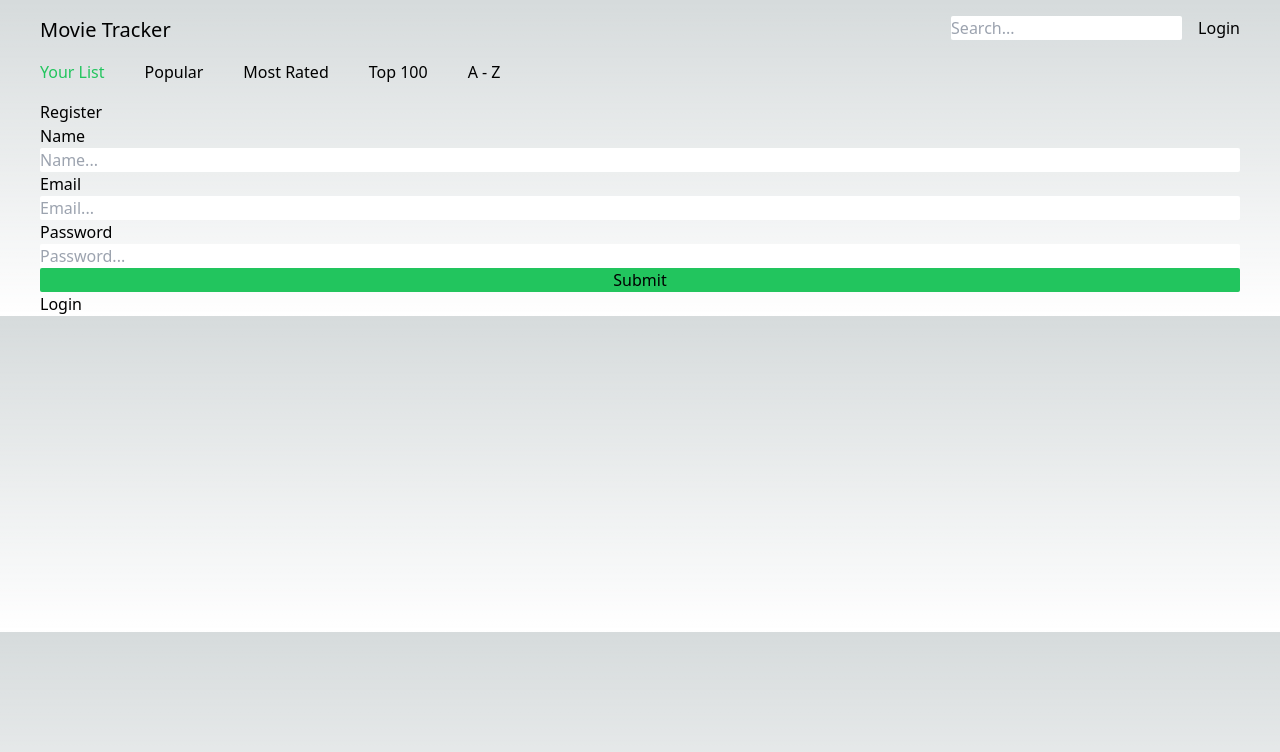
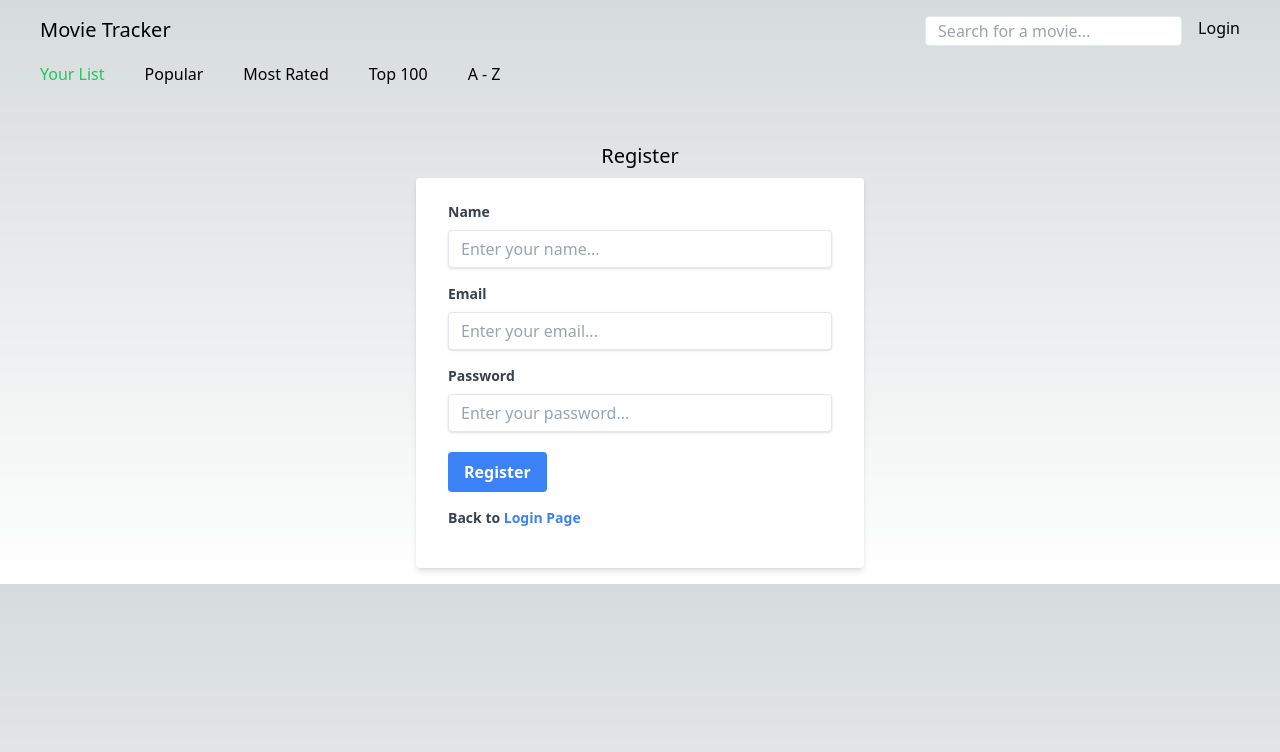
Before and after one commit to sunnybhandal/Movie-Tracker, a Next.js app: page /register in a window 1280 px wide. Shown: the top 752 px of the page. Built offline with nearby package versions, Linux system fonts and the light colour scheme; no server answers.

Commit message:
main look and feel

```diff
--- a/app/components/Header.jsx
+++ b/app/components/Header.jsx
@@ -8,8 +8,6 @@ import Link from "next/link";
 export default function Header({ setPage }) {
   const router = useRouter();
   const { data } = useSession();
-
-  // console.log('fun')
 
   const handleHome = () => {
     router.push("/");
@@ -30,7 +28,11 @@ export default function Header({ setPage }) {
           <div className="flex space-x-4">
             <MovieSearch />
             <h1>{data?.user.name}</h1>
-            <span className="cursor-pointer" href="/" onClick={() => signOut()}>
+            <span
+              className="cursor-pointer hover:text-green-500 "
+              href="/"
+              onClick={() => signOut()}
+            >
               Logout
             </span>
           </div>
--- a/app/components/MovieSearch.jsx
+++ b/app/components/MovieSearch.jsx
@@ -2,10 +2,11 @@ export default function MovieSearch() {
   return (
     <div>
       <input
+        className=" border rounded w-full py-1 px-3 text-gray-700 leading-tight focus:outline-none"
         type="search"
         name="search"
-        placeholder="Search..."
-        className="rounded-sm text-black"
+        placeholder="Search for a movie..."
+        id="movieSearch_field"
       />
     </div>
   );
--- a/app/components/Movies.jsx
+++ b/app/components/Movies.jsx
@@ -1,16 +1,27 @@
 const API_IMG = "https://image.tmdb.org/t/p/w500/";
+import { useState } from "react";
 
 export default function Movies({ movies }) {
+  const [movieList, setMovieList] = useState([]);
+
+  const addMovie = (id) => {
+    if (movieList.includes(id)) return;
+    setMovieList((prev) => [...prev, id]);
+    console.log(movieList, "add movie");
+  };
+
   return (
     <div className="grid grid-rows-4 grid-flow-col pt-4 justify-between ">
       {movies.map((movie) => (
-        <div id={movie.id} className="flex flex-col pb-4">
-          <div
-            key={movie.id}
-            className="relative cursor-pointer border-2 border-white h-80 w-60 rounded-md"
-          >
-            <span className="absolute left-0 top-0">Add</span>
-            <img className="h-full w-full" src={API_IMG + movie.poster_path} />
+        <div key={movie.id} className="flex flex-col pb-4">
+          <div className="relative cursor-pointer border-2 border-white w-60 rounded-md">
+            <img className="h-72 w-72" src={API_IMG + movie.poster_path} />
+            <div
+              onClick={() => addMovie(movie.id)}
+              className="justify-center h-8 flex items-center bg-green-500 hover:bg-green-700"
+            >
+              Add to List
+            </div>
           </div>
         </div>
       ))}
--- a/app/login/page.jsx
+++ b/app/login/page.jsx
@@ -1,30 +1,30 @@
 "use client";
 import Link from "next/link";
+import { useRouter } from "next/navigation";
 import React, { useState } from "react";
 import { signIn } from "next-auth/react";
 
 export default function LoginPage() {
+  const router = useRouter();
   const [email, setEmail] = useState("");
   const [password, setPassword] = useState("");
 
   const handleSubmit = async (e) => {
     e.preventDefault();
-    console.log(email, password);
     try {
       const data = await signIn("credentials", {
         redirect: false,
         email,
         password,
       });
-
-      console.log(data);
+      router.push("/");
     } catch (error) {
       console.log(error);
     }
   };
   return (
     <div className="flex justify-center items-center pt-10">
-      <div className="w-full max-w-xs">
+      <div className="w-full max-w-md">
         <h1 className="text-center pb-2 text-xl font-medium">Login</h1>
         <form
           className="bg-white shadow-md rounded px-8 pt-6 pb-8 mb-4"
@@ -64,15 +64,12 @@ export default function LoginPage() {
               onChange={(e) => setPassword(e.target.value)}
             />
           </div>
-          <div class="flex items-center justify-between">
-            <button
-              class="bg-blue-500 hover:bg-blue-700 text-white font-bold py-2 px-4 rounded focus:outline-none focus:shadow-outline"
-              type="button"
-            >
+          <div className="flex items-center justify-between">
+            <button className="bg-blue-500 hover:bg-blue-700 text-white font-bold py-2 px-4 rounded focus:outline-none focus:shadow-outline">
               Sign In
             </button>
             <a
-              class="inline-block align-baseline font-bold text-sm text-blue-500 hover:text-blue-800"
+              className="inline-block align-baseline font-bold text-sm text-blue-500 hover:text-blue-800"
               href="#"
             >
               Forgot Password?
--- a/app/register/page.jsx
+++ b/app/register/page.jsx
@@ -19,50 +19,88 @@ export default function RegisterPage() {
         password,
       });
       router.push("/");
-
-      console.log(data);
     } catch (error) {
       console.log(error);
     }
   };
   return (
-    <div className="">
-      <form onSubmit={handleSubmit}>
-        <h1>Register</h1>
-        <div className="flex flex-col">
-          <label htmlFor="name_field">Name</label>
+    <div className="flex justify-center items-center pt-10">
+      <div className="w-full max-w-md">
+        <h1 className="text-center pb-2 text-xl font-medium">Register</h1>
+        <form
+          className="bg-white shadow-md rounded px-8 pt-6 pb-8 mb-4"
+          onSubmit={handleSubmit}
+        >
+          <div className="mb-4">
+            <label
+              className="block text-gray-700 text-sm font-bold mb-2"
+              htmlFor="email_field"
+            >
+              Name
+            </label>
             <input
-            className="text-black rounded-sm"
-            placeholder="Name..."
+              className="shadow appearance-none border rounded w-full py-2 px-3 text-gray-700 leading-tight focus:shadow-outline"
               type="text"
+              name="name"
+              placeholder="Enter your name..."
               id="name_field"
               value={name}
               onChange={(e) => setName(e.target.value)}
             />
-          <label htmlFor="email_field">Email</label>
-
+          </div>
+          <div className="mb-4">
+            <label
+              className="block text-gray-700 text-sm font-bold mb-2"
+              htmlFor="email_field"
+            >
+              Email
+            </label>
             <input
-            className="text-black rounded-sm"
-            placeholder="Email..."
+              className="shadow appearance-none border rounded w-full py-2 px-3 text-gray-700 leading-tight focus:shadow-outline"
               type="email"
+              name="email"
+              placeholder="Enter your email..."
               id="email_field"
               value={email}
               onChange={(e) => setEmail(e.target.value)}
             />
-          <label htmlFor="password_field">Password</label>
-
+          </div>
+          <div className="mb-2">
+            <label
+              className="block text-gray-700 text-sm font-bold mb-2"
+              htmlFor="password_field"
+            >
+              Password
+            </label>
             <input
-            className="text-black rounded-sm"
-            placeholder="Password..."
+              className="shadow appearance-none border rounded w-full py-2 px-3 text-gray-700 mb-3 leading-tight focus:shadow-outline"
+              name="password"
               type="password"
+              placeholder="Enter your password..."
               id="password_field"
               value={password}
               onChange={(e) => setPassword(e.target.value)}
             />
-          <button className="bg-green-500 rounded-sm">Submit</button>
-          <Link href="/login">Login </Link>
+          </div>
+          <div class="flex items-center justify-between">
+            <button
+              class="bg-blue-500 hover:bg-blue-700 text-white font-bold py-2 px-4 rounded focus:outline-none focus:shadow-outline"
+              type="button"
+            >
+              Register
+            </button>
+          </div>
+          <div className="block text-gray-700 text-sm font-bold mt-4 mb-2">
+            Back to{" "}
+            <Link
+              href="/login"
+              className="text-blue-500 hover:text-blue-800 text-sm font-bold mb-2"
+            >
+              Login Page
+            </Link>
           </div>
         </form>
       </div>
+    </div>
   );
 }
--- a/package.json
+++ b/package.json
@@ -9,6 +9,9 @@
     "lint": "next lint"
   },
   "dependencies": {
+    "@emotion/react": "^11.11.0",
+    "@emotion/styled": "^11.11.0",
+    "@mui/material": "^5.13.2",
     "@next-auth/prisma-adapter": "^0.4.4-canary.81",
     "@prisma/client": "^4.14.0",
     "autoprefixer": "10.4.14",
```
Also changed, not shown: 1 other file (tests, documents, lock files or other folders). Lines whose indentation alone changed are shown as unchanged.
